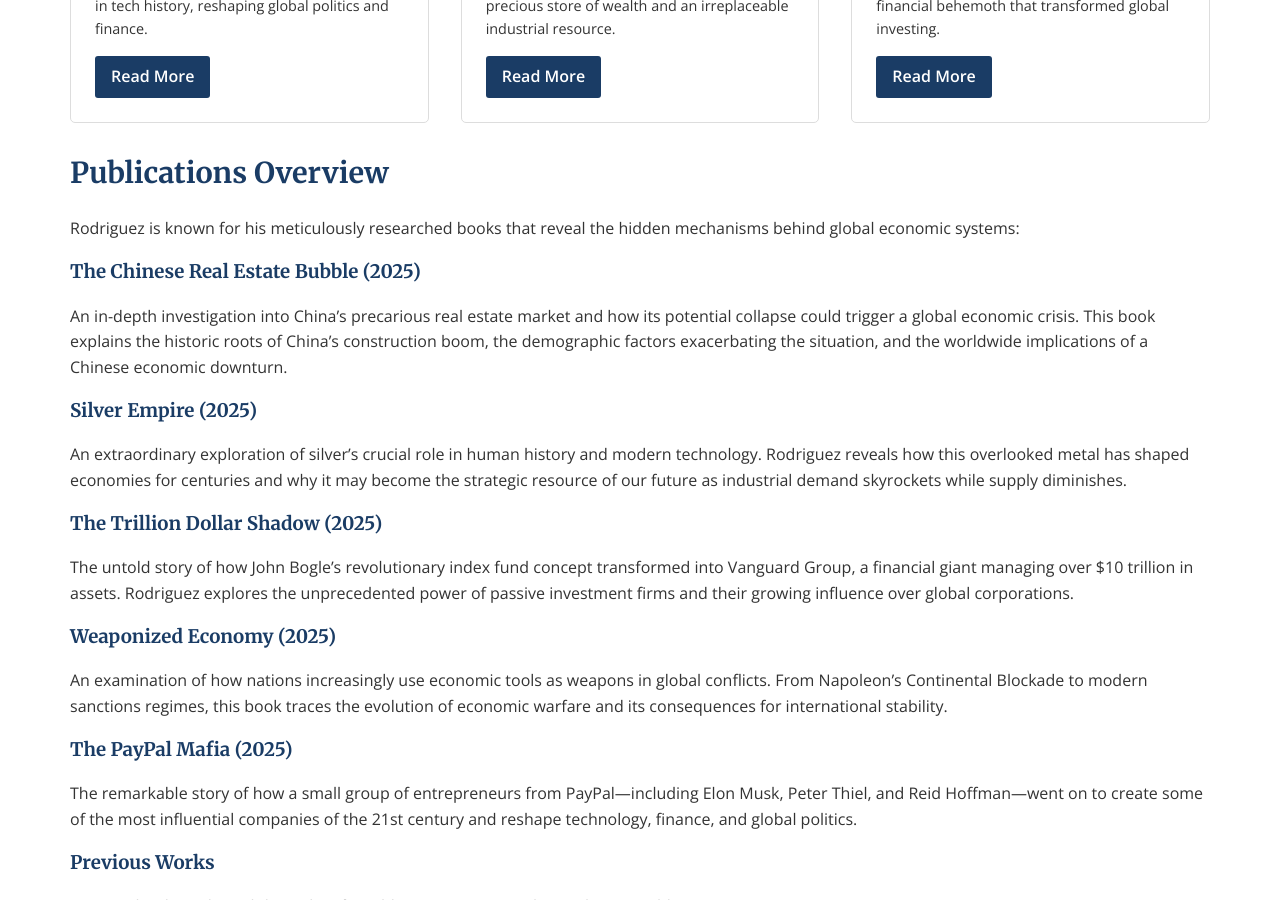
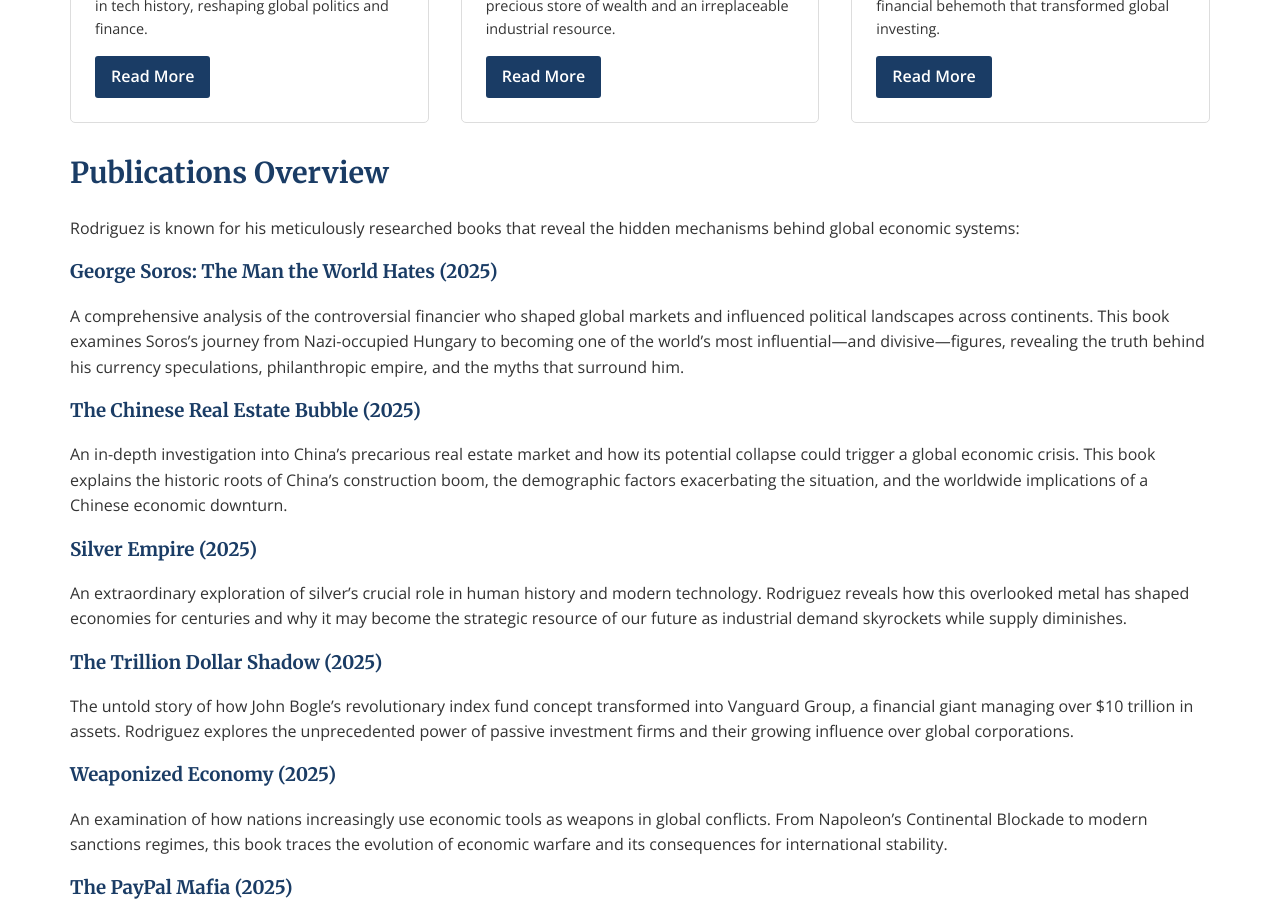
Before and after one commit to Zews123/michael-rodriguez-books, a Jekyll site: the page built from books/index.md, in a window 1280 px wide and 900 px high, scrolled down 1495 px. Built offline with Jekyll 4.4.1, drawn with Linux system fonts in a browser that asks for light colours.

Commit message:
Update index.md

```diff
--- a/books/index.md
+++ b/books/index.md
@@ -68,6 +68,9 @@
 
 Rodriguez is known for his meticulously researched books that reveal the hidden mechanisms behind global economic systems:
 
+### George Soros: The Man the World Hates (2025)
+A comprehensive analysis of the controversial financier who shaped global markets and influenced political landscapes across continents. This book examines Soros's journey from Nazi-occupied Hungary to becoming one of the world's most influential—and divisive—figures, revealing the truth behind his currency speculations, philanthropic empire, and the myths that surround him.
+
 ### The Chinese Real Estate Bubble (2025)
 An in-depth investigation into China's precarious real estate market and how its potential collapse could trigger a global economic crisis. This book explains the historic roots of China's construction boom, the demographic factors exacerbating the situation, and the worldwide implications of a Chinese economic downturn.
 
```
